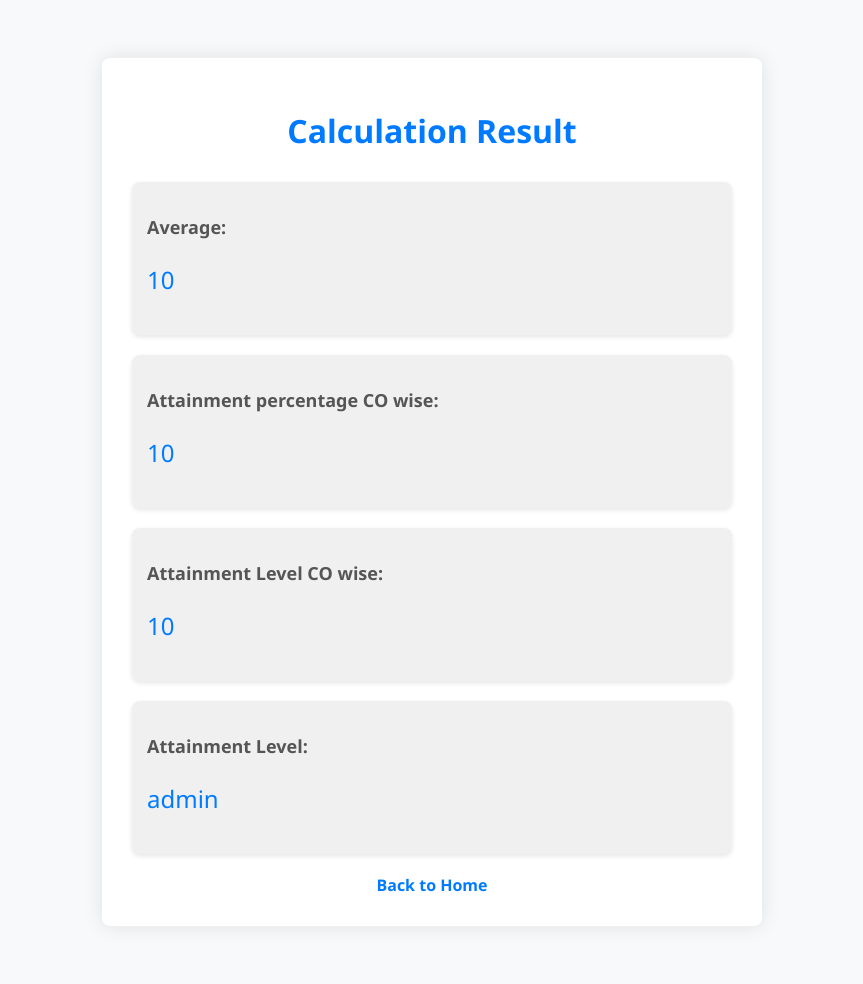
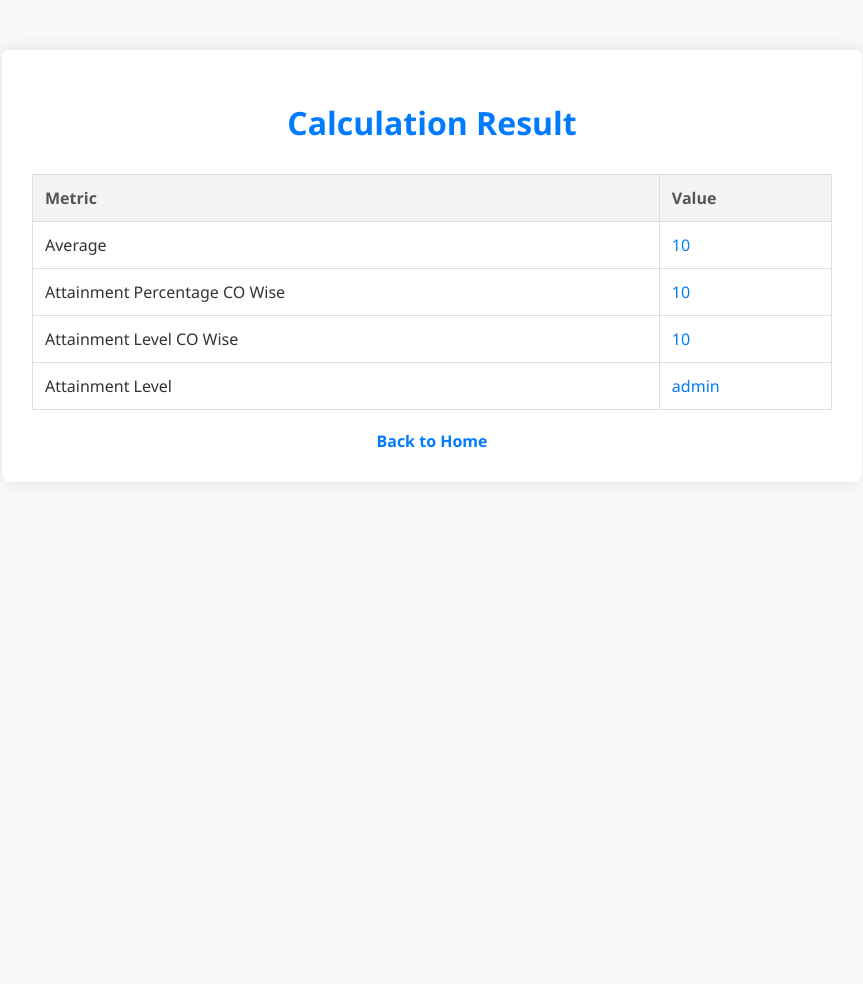
Before and after one commit to nihithabsk/Automatic_CO_PO_Attainment, a Flask app: template app/templates/result.html in a window 1280 px wide. Shown: the whole page, without its empty margins (208-1071 px from the left). After the commit the page ends 448 px from the top, so only its background shows below. Run offline with Flask 3, Linux system fonts and the light colour scheme; the template is opened without the code that fills it: most values are stand-ins (such as "Sample title", 1, 10 or a date in 2020).

Commit message:
Remove deleted file

```diff
--- a/app/static/styles.css
+++ b/app/static/styles.css
@@ -1,8 +1,8 @@
-/* Global styles */
 body {
     font-family: Arial, sans-serif;
     background-color: #f8f9fa;
     padding: 50px;
+    margin: 0;
 }
 
 .container {
@@ -16,9 +16,10 @@ body {
 
 h1 {
     text-align: center;
+    margin-bottom: 20px;
+    font-size: 2em;
 }
 
-/* Form styles */
 .form-group {
     margin-bottom: 20px;
 }
@@ -29,13 +30,13 @@ label {
     font-weight: bold;
 }
 
-input, textarea {
-    width: calc(100% - 20px);
+input, textarea, select {
+    width: 100%;
     padding: 10px;
     margin-top: 5px;
     border: 1px solid #ccc;
     border-radius: 5px;
-    box-sizing: border-box; /* Ensure padding and border are included in width */
+    box-sizing: border-box;
 }
 
 textarea {
@@ -50,33 +51,27 @@ button {
     border: none;
     border-radius: 5px;
     cursor: pointer;
+    font-size: 1em;
+    margin-top: 10px;
 }
 
 button:hover {
     background-color: #0056b3;
 }
-/* Add these styles to your existing styles.css file */
 
-table {
-    width: 100%;
-    border-collapse: collapse;
+.link-container {
+    text-align: center;
     margin-top: 20px;
 }
 
-th, td {
-    border: 1px solid #ddd;
-    padding: 8px;
-    text-align: left;
+.link-container a {
+    margin: 0 10px;
+    color: #007bff;
+    text-decoration: none;
+    font-weight: bold;
+    transition: color 0.3s;
 }
 
-th {
-    background-color: #f2f2f2;
+.link-container a:hover {
+    color: #0056b3;
 }
-
-tr:nth-child(even) {
-    background-color: #f9f9f9;
-}
-
-tr:hover {
-    background-color: #f1f1f1;
-}
--- a/app/templates/result.html
+++ b/app/templates/result.html
@@ -6,7 +6,6 @@
     <title>Calculation Result</title>
     <link rel="stylesheet" href="{{ url_for('static', filename='styles.css') }}">
     <style>
-
         body {
             background-color: #f8f9fa;
             font-family: 'Segoe UI', Tahoma, Geneva, Verdana, sans-serif;
@@ -14,7 +13,7 @@
         }
 
         .container {
-            max-width: 600px;
+            max-width: 800px;
             margin: auto;
             padding: 30px;
             background-color: #fff;
@@ -28,23 +27,28 @@
             margin-bottom: 30px;
         }
 
-        .result-box {
+        table {
+            width: 100%;
+            border-collapse: collapse;
             margin-bottom: 20px;
-            padding: 15px;
-            background-color: #f0f0f0;
-            border-radius: 8px;
-            box-shadow: 0 2px 5px rgba(0, 0, 0, 0.1);
         }
 
-        .result-label {
-            font-size: 18px;
+        table, th, td {
+            border: 1px solid #ddd;
+        }
+
+        th, td {
+            padding: 12px;
+            text-align: left;
+        }
+
+        th {
+            background-color: #f4f4f4;
             font-weight: bold;
             color: #555;
-            margin-bottom: 5px;
         }
 
         .result-value {
-            font-size: 24px;
             color: #007bff;
         }
 
@@ -65,22 +69,32 @@
 <body>
     <div class="container">
         <h1>Calculation Result</h1>
-        <div class="result-box">
-            <p class="result-label">Average:</p>
-            <p class="result-value">{{ average }}</p>
-        </div>
-        <div class="result-box">
-            <p class="result-label">Attainment percentage CO wise:</p>
-            <p class="result-value">{{ avg_cos }}</p>
-        </div>
-        <div class="result-box">
-            <p class="result-label">Attainment Level CO wise:</p>
-            <p class="result-value">{{ avg_co_levels }}</p>
-        </div>
-        <div class="result-box">
-            <p class="result-label">Attainment Level:</p>
-            <p class="result-value">{{ level }}</p>
-        </div>
+        <table>
+            <thead>
+                <tr>
+                    <th>Metric</th>
+                    <th>Value</th>
+                </tr>
+            </thead>
+            <tbody>
+                <tr>
+                    <td>Average</td>
+                    <td class="result-value">{{ average }}</td>
+                </tr>
+                <tr>
+                    <td>Attainment Percentage CO Wise</td>
+                    <td class="result-value">{{ avg_cos }}</td>
+                </tr>
+                <tr>
+                    <td>Attainment Level CO Wise</td>
+                    <td class="result-value">{{ avg_co_levels }}</td>
+                </tr>
+                <tr>
+                    <td>Attainment Level</td>
+                    <td class="result-value">{{ level }}</td>
+                </tr>
+            </tbody>
+        </table>
         <a class="back-link" href="/">Back to Home</a>
     </div>
 </body>
--- a/config.py
+++ b/config.py
@@ -1,3 +1,6 @@
+import os
+import app
 class Config:
     SQLALCHEMY_DATABASE_URI = 'mysql+pymysql://root:root@localhost/copodb'
     SQLALCHEMY_TRACK_MODIFICATIONS = False
+    SECRET_KEY = os.urandom(24)
```
Also changed, not shown: app/__init__.py (+10 -1 lines), app/models.py (+41 -4 lines), app/routes.py (+84 -13 lines), app/templates/history.html (+14 -15 lines), app/templates/index.html (+21 -2 lines), app/utils.py (+6 -7 lines), check_db.py (deleted, +0 -13 lines), run.py (line endings or trailing spaces), 2 other files.
